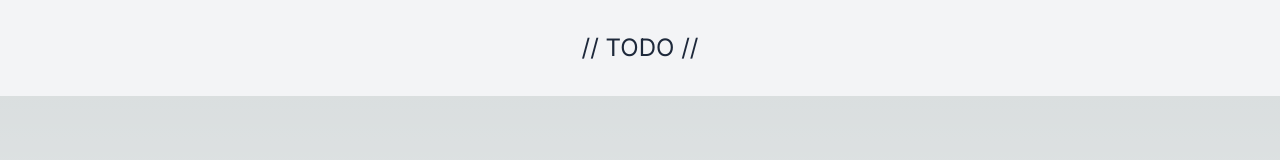
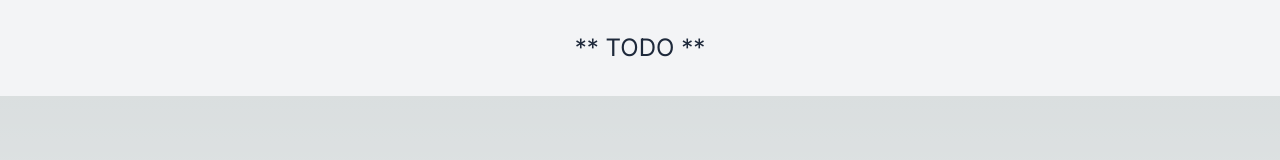
Before and after one commit to ryanjames1729/student-productivity, a Next.js app: page / in a window 1280 px wide. Shown: the top 160 px of the page. Built offline with nearby package versions, Linux system fonts and the light colour scheme.

Commit message:
changing text in header

```diff
--- a/app/components/header.tsx
+++ b/app/components/header.tsx
@@ -3,7 +3,7 @@
 export default function Header() {
     return (
         <header className="flex justify-center items-center h-24 bg-gray-100 text-slate-800">
-            <h1 className="text-2xl">// TODO //</h1>
+            <h1 className="text-2xl">** TODO **</h1>
         </header>
     )
 }
```
